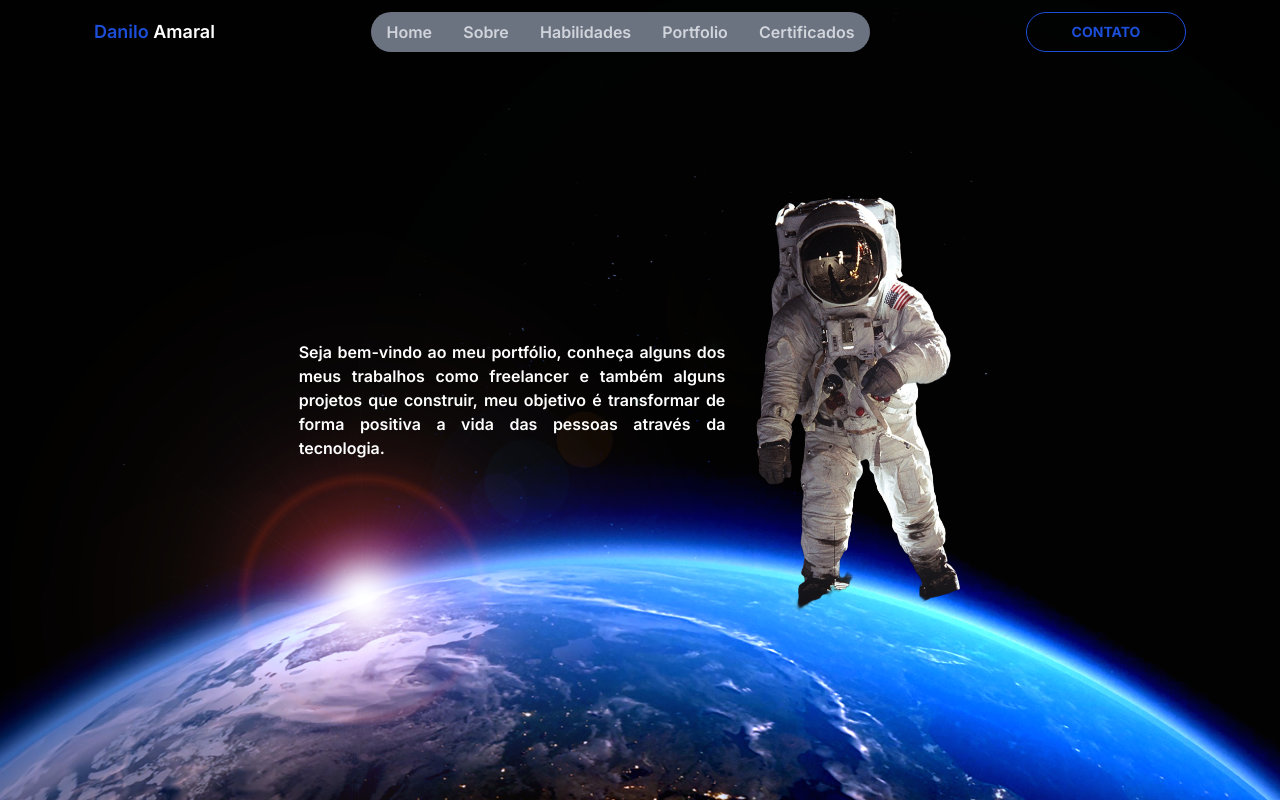
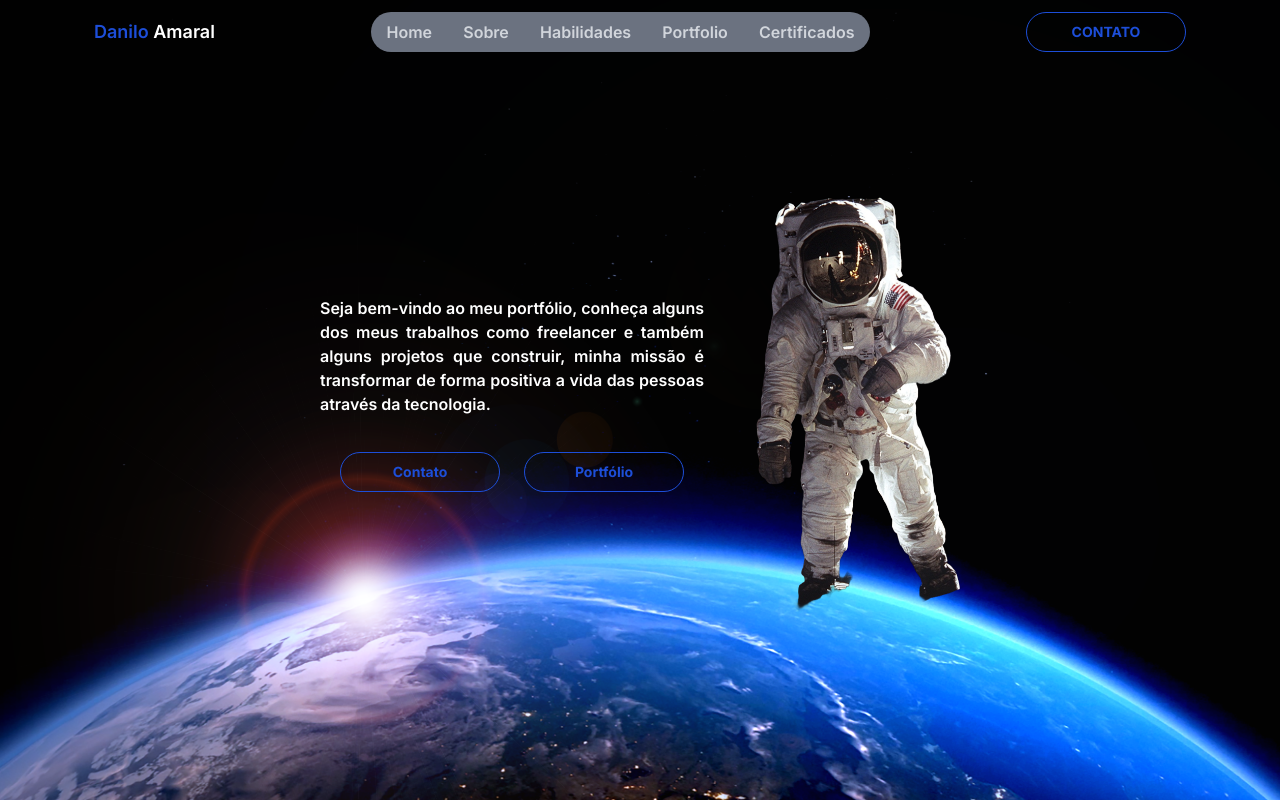
Before and after one commit to Danilo55Amaral/Danilo-Landing-Page, a Next.js app: page / in a window 1280 px wide. Built offline with nearby package versions, Linux system fonts and the light colour scheme.

Commit message:
:sparkles: feat: Implementando Botões na seção de boas vindas na home

```diff
--- a/src/app/(home)/page.tsx
+++ b/src/app/(home)/page.tsx
@@ -1,5 +1,6 @@
 import Image from "next/image";
 import Banner from "./components/banner";
+import { Button } from "@/components/ui/button";
 
 export default function Home() {
   return (
@@ -7,12 +8,18 @@ export default function Home() {
       <Banner src="/image-background.png" alt="Imagem de Fundo" />
       <div className="flex items-center h-full justify-center">
         <div className="flex flex-col-reverse lg:flex-row items-center justify-center w-full z-10 absolute">
-          <p className="text-white font-semibold text-justify lg:w-1/3 w-full">
-            Seja bem-vindo ao meu portfólio, conheça alguns dos meus trabalhos
-            como freelancer e também alguns projetos que construir, meu objetivo
-            é transformar de forma positiva a vida das pessoas através da
-            tecnologia.
-          </p>
+          <div className="flex flex-col items-center gap-6 lg:w-1/3 w-full">
+            <p className="text-white font-semibold text-justify w-[90%]">
+              Seja bem-vindo ao meu portfólio, conheça alguns dos meus trabalhos
+              como freelancer e também alguns projetos que construir, minha
+              missão é transformar de forma positiva a vida das pessoas através
+              da tecnologia.
+            </p>
+            <div className="flex items-center justify-center gap-6 h-16 w-full bg-background lg:bg-transparent">
+              <Button variant="primary">Contato</Button>
+              <Button variant="primary">Portfólio</Button>
+            </div>
+          </div>
           <Image
             src="/image-astronauta.png"
             height={0}
```
